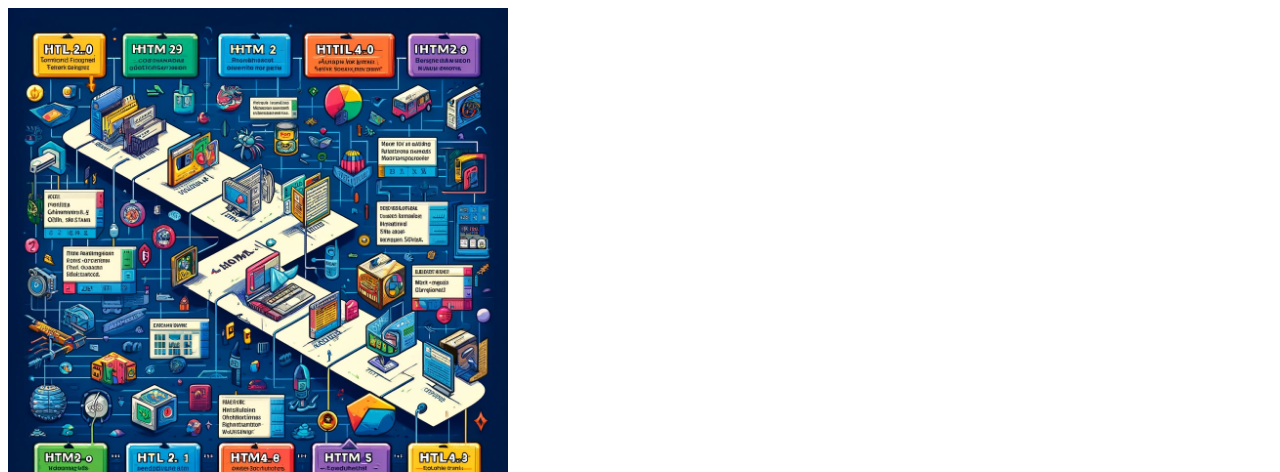
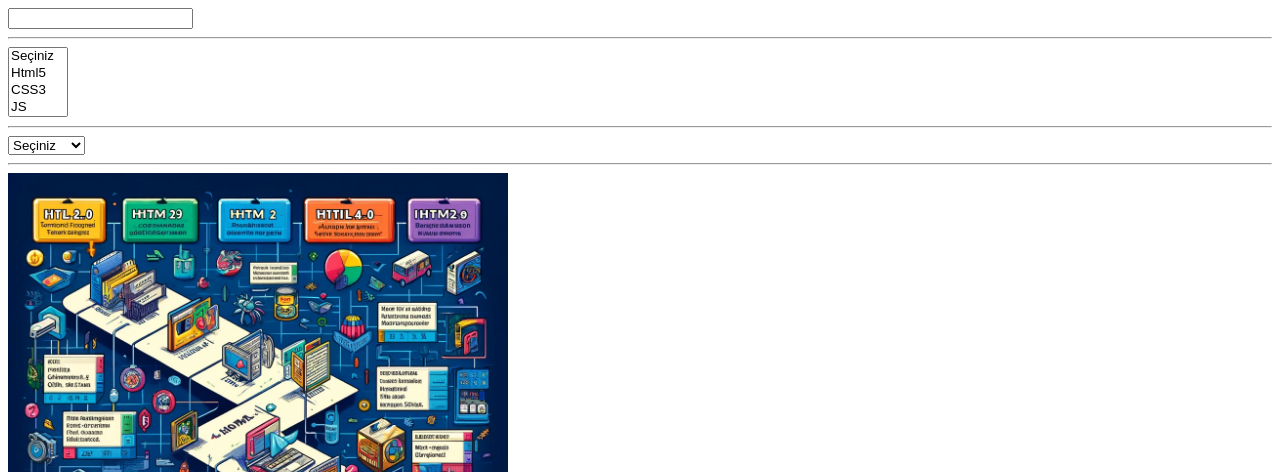
Before and after one commit to okankoken/html, a plain HTML site: page index.html in a window 1280 px wide. Shown: the top 472 px of the page. Drawn offline with Linux system fonts and the light colour scheme.

Commit message:
optional,datalist

```diff
--- a/index.html
+++ b/index.html
@@ -23,6 +23,33 @@
     <noscript>your browser doesn't support JS</noscript>
     <!-- Start Codes -->
 
+    <input list="list" name="backend">
+    <datalist id="list">
+        <option value="Java SE">
+        <option value="Java EE">
+        <option value="Web Service">
+        <option value="Spring Boot">
+    </datalist>
+
+    <hr>
+    <select name="frontend1" id="frontend1" multiple>
+        <option value="0">Seçiniz</option>
+        <option value="1">Html5</option>
+        <option value="2">CSS3</option>
+        <option value="3">JS</option>
+        <option value="4">React JS</option>
+    </select>
+
+
+    <hr>
+    <select name="frontend2" id="frontend2">
+        <option value="0">Seçiniz</option>
+        <option value="1">Html5</option>
+        <option value="2">CSS3</option>
+        <option value="3">JS</option>
+        <option value="4">React JS</option>
+    </select>
+    <hr>
     <a href="https://github.com/okankoken/html" target="_blank">
         <img src="html.png" alt="picture doesn't support" width="500" height="500" title="htmlAI"> <br> </a>
 
```
